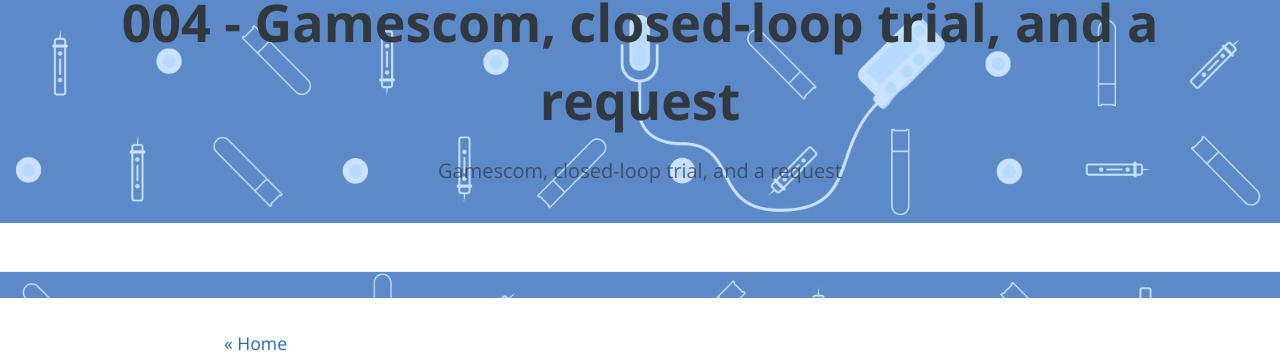
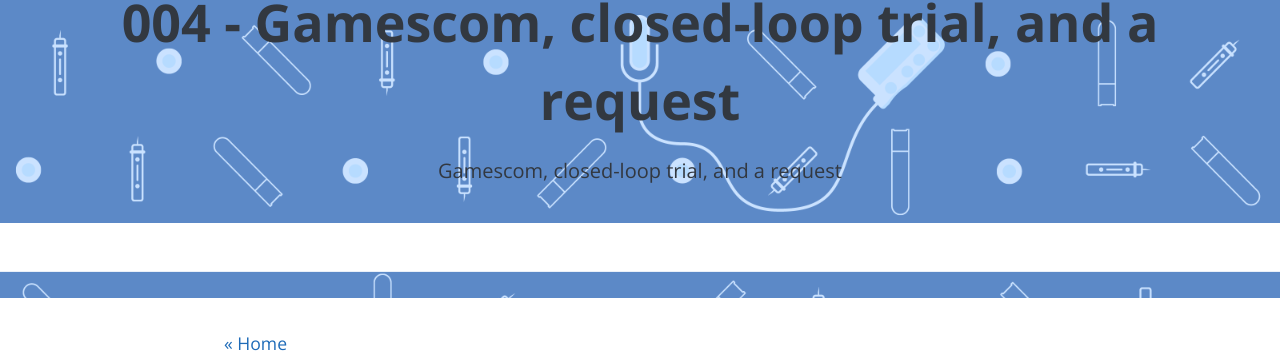
Before and after one commit to cascer1/diacast, a Jekyll site: the page built from _posts/2017-09-24-004.md, in a window 1280 px wide. Shown: the part 97-450 px from the top of the page. Built offline with Jekyll 4.4.1, drawn with Linux system fonts in a browser that asks for light colours; our own code applies the rules of GitHub Pages for plain Markdown files.

Commit message:
update site

```diff
--- a/_layouts/post.html
+++ b/_layouts/post.html
@@ -1,5 +1,6 @@
 <!DOCTYPE html>
 <html lang="{{ site.lang | default: "en-US" }}">
+
 <head>
   <meta charset="UTF-8">
 
@@ -10,6 +11,7 @@
   <link rel="stylesheet" href="{{ '/assets/css/style_alt.css?v=' | append: site.github.build_revision | relative_url }}">
   <link rel="stylesheet" href="{{ '/assets/css/style_post.css?v=' | append: site.github.build_revision | relative_url }}">
 </head>
+
 <body>
   <header class="post-header" role="banner">
     <h1 class="post-title">{{ page.title  }}</h1>
@@ -22,7 +24,7 @@
 
     <p>
       <audio controls>
-        <source src="{{page.file}}" type="audio/mpeg" draggable="false"  class="audioplayer">
+        <source src="{{page.file}}" type="audio/mpeg" draggable="false" class="audioplayer">
         Your browser is unable to show the media player.
       </audio>
     </p>
@@ -55,4 +57,5 @@
     </footer>
   </main>
 </body>
+
 </html>
--- a/assets/css/style_post.scss
+++ b/assets/css/style_post.scss
@@ -54,7 +54,7 @@
 .post-subtitle {
   margin-bottom: 2rem;
   font-weight: normal;
-  opacity: 0.7;
+  opacity: 1;
 }
 
 @media screen and (min-width: 64em) {
```
Lines whose indentation alone changed are shown as unchanged.
